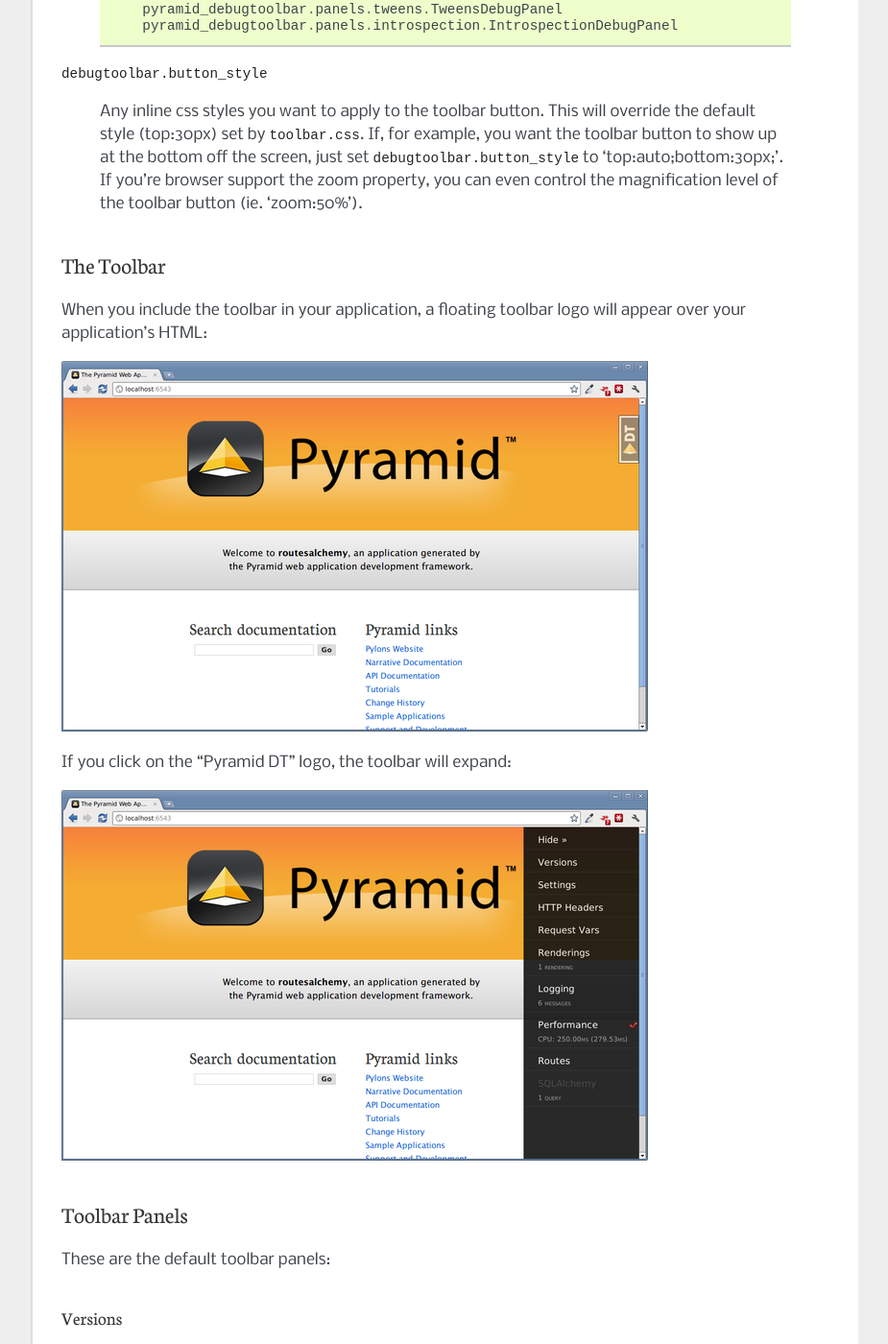
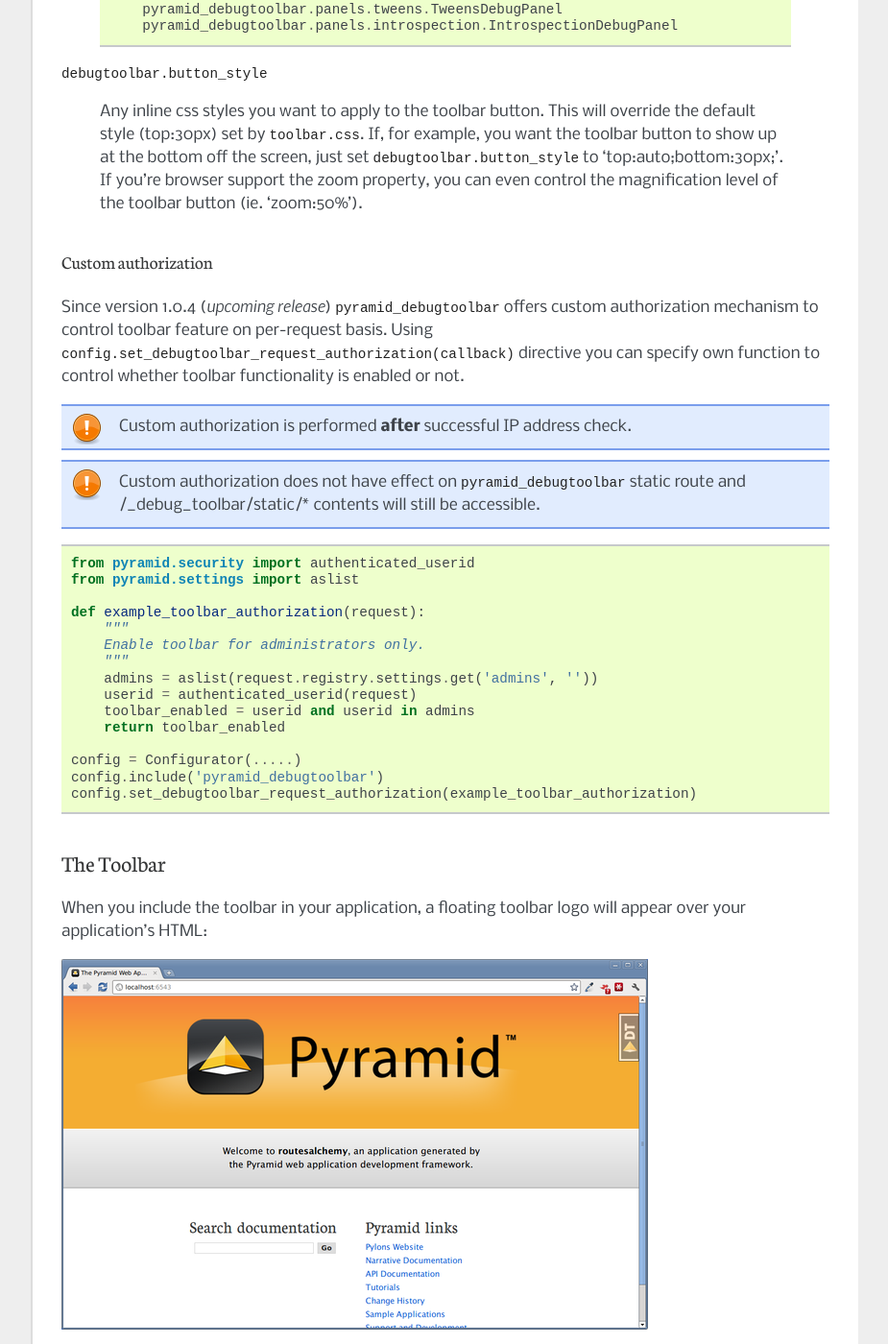
Before and after one commit to Pylons/pyramid_debugtoolbar, a Sphinx documentation site: the page built from docs/index.rst, in a window 1280 px wide and 1400 px high, scrolled down 2745 px. Shown: the whole window at 96% size, without its empty margins (198-1123 px from the left). Built offline with Sphinx 7.4.7, drawn with Linux system fonts in a browser that asks for light colours; some of the changed text lies outside the part shown.

Commit message:
Updated documentation on config.set_debugtoolbar_request_authorization(). Added changes.rst log to documentation. Added /bin/bash run directive to docs/remake script. Added myself to CONTRIBUTORS.txt list.

```diff
--- a/CHANGES.txt
+++ b/CHANGES.txt
@@ -21,7 +21,7 @@
   need to add the toolbar to your own require.js to make it work.
 
 - Support for per-request authorization of toolbar middleware via
-  config.set_debugtoolbar_request_authorization(callback) where callback
+  ``config.set_debugtoolbar_request_authorization(callback)`` where callback
   accepts request object and returns boolean value whether toolbar is enabled
   or not.
 
--- a/CONTRIBUTORS.txt
+++ b/CONTRIBUTORS.txt
@@ -104,3 +104,4 @@
 - Daniel Haaker, 2011/09/11
 - Nigel Smith, 2012/06/15
 - Christopher Brown, 2012/08/11
+- Sebastian Hanula 2012/12/17
--- /dev/null
+++ b/docs/changes.rst
@@ -0,0 +1,6 @@
+.. _changes:
+
+Change history
+==============
+
+.. include:: ../CHANGES.txt
--- a/docs/glossary.rst
+++ b/docs/glossary.rst
@@ -8,5 +8,3 @@
 
    Pyramid
       A `web framework <http://pylonsproject.org/>`_ written in Python.
-
-.
--- a/docs/index.rst
+++ b/docs/index.rst
@@ -154,6 +154,41 @@
     screen, just set ``debugtoolbar.button_style`` to 'top:auto;bottom:30px;'.
     If you're browser support the zoom property, you can even control the
     magnification level of the toolbar button (ie. 'zoom:50%').
+
+Custom authorization
+~~~~~~~~~~~~~~~~~~~~
+
+Since version 1.0.4 (*upcoming release*) ``pyramid_debugtoolbar`` offers custom
+authorization mechanism to control toolbar feature on per-request basis.
+Using ``config.set_debugtoolbar_request_authorization(callback)`` directive
+you can specify own function to control whether toolbar functionality is enabled
+or not.
+
+.. note::
+  Custom authorization is performed **after** successful IP address check.
+
+.. note::
+  Custom authorization does not have effect on ``pyramid_debugtoolbar``
+  static route and /_debug_toolbar/static/* contents will still be accessible.
+
+
+.. code-block:: python
+
+  from pyramid.security import authenticated_userid
+  from pyramid.settings import aslist
+
+  def example_toolbar_authorization(request):
+      """
+      Enable toolbar for administrators only.
+      """
+      admins = aslist(request.registry.settings.get('admins', ''))
+      userid = authenticated_userid(request)
+      toolbar_enabled = userid and userid in admins
+      return toolbar_enabled
+
+  config = Configurator(.....)
+  config.include('pyramid_debugtoolbar')
+  config.set_debugtoolbar_request_authorization(example_toolbar_authorization)
 
 The Toolbar
 -----------
@@ -364,6 +399,7 @@
 
     pyramid.includes = pyramid_debugtoolbar samplepanel
 
+
 More Information
 ----------------
 
```
Also changed, not shown: other parts of docs/index.rst (+1 -0 lines), 1 other file.
